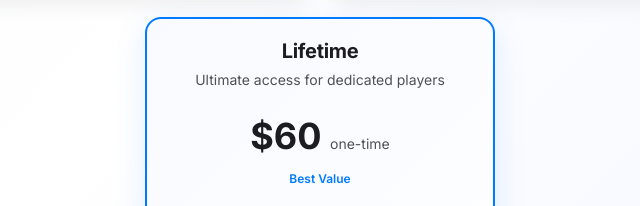
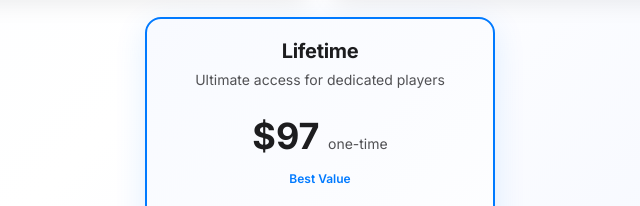
Before and after one commit to devvnr6/bluelock, a plain HTML site: page index.html in a window 1280 px wide. Shown: the part 3974-4180 px from the top of the page, 320-960 px from the left. Drawn offline with Linux system fonts and the light colour scheme.

```diff
--- a/index.html
+++ b/index.html
@@ -404,7 +404,7 @@
                 </p>
               </div>
               <div class="card-price">
-                <span class="price">$60</span>
+                <span class="price">$97</span>
                 <span class="period">one-time</span>
                 <span class="savings">Best Value</span>
               </div>
```
